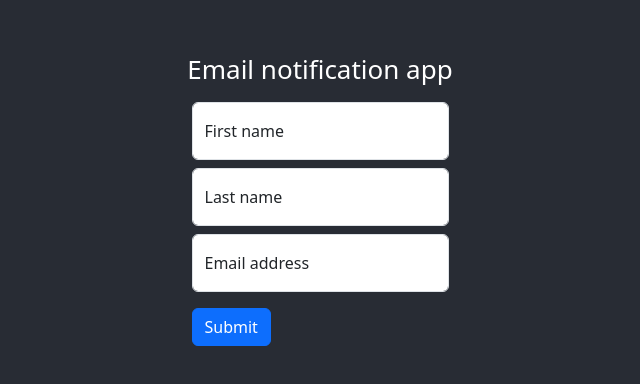
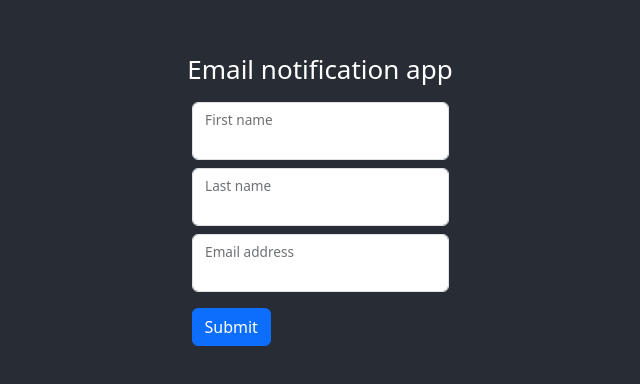
Before and after one commit to Solomon40/wusepe-app, a React (Create React App) app: page / in a window 1280 px wide. Shown: the part 200-584 px from the top of the page, without its empty margins (320-960 px from the left). Built offline with nearby package versions, Linux system fonts and the light colour scheme.

Commit message:
add newUser to database

```diff
--- a/src/components/Register.jsx
+++ b/src/components/Register.jsx
@@ -2,33 +2,56 @@ import FloatingLabel from 'react-bootstrap/FloatingLabel';
 import Form from 'react-bootstrap/Form';
 import Button from 'react-bootstrap/Button';
 import { useState } from 'react';
-// import api from './api';
+import api from '../api';
 
 function Register() {
     const [firstname, setFirstname] = useState('');
     const [lastname, setLastname] = useState('');
-    const [email, setemail] = useState('');
+    const [email, setEmail] = useState('');
+    const newUser = { firstname, lastname, email };
 
-    const newUser = { firstname, lastname, email };
-    const handleSubmit = async () => {
+    const handleFirstnameInput = (event) => {
+        setFirstname(event.target.value)
+    }
+    const handleLastnameInput = (event) => {
+        setLastname(event.target.value)
+    }
+    const handleEmailInput = (event) => {
+        setEmail(event.target.value)
+    }
+    const handleSubmit = async (event) => {
+        event.preventDefault();
 
+        const registerNewUser = async () => {
+            try {
+                const response = await api.put('/users', newUser);
+                console.log(response)
+            } catch (error) {
+                console.log(error.response.message)
+            }
+
+        }
+        registerNewUser();
     }
 
   return (
     <Form onSubmit={handleSubmit}>
 
       <FloatingLabel className="mb-2" controlId="floatingInput" label="First name">
-        <Form.Control type="text" placeholder="firstname" />
+        <Form.Control type="text" value={firstname}
+                                onChange={handleFirstnameInput} />
       </FloatingLabel>
       <FloatingLabel className="mb-2" controlId="floatingInput" label="Last name">
-        <Form.Control type="text" placeholder="lastname" />
+        <Form.Control type="text" value={lastname}
+                                onChange={handleLastnameInput} />
       </FloatingLabel>
       <FloatingLabel
         controlId="floatingInput"
         label="Email address"
         className="mb-3"
       >
-        <Form.Control type="email" placeholder="name@example.com" />
+        <Form.Control type="email" value={email}
+                                onChange={handleEmailInput} />
       </FloatingLabel>
       <Button variant="primary" type="submit">
         Submit
```
